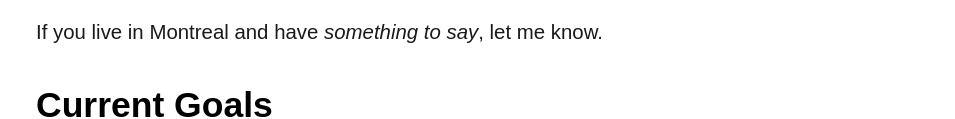
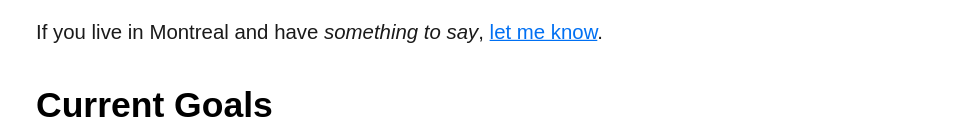
Before and after one commit to vmokry/personal-page, a plain HTML site: page now.html in a window 1280 px wide. Shown: the part 631-750 px from the top of the page, without its empty margins (154-1109 px from the left). Drawn offline with Linux system fonts and the light colour scheme; a small style sheet from the web is missing; a web font is replaced by a local one.

Commit message:
link to contact

```diff
--- a/now.html
+++ b/now.html
@@ -39,7 +39,7 @@
     <h2>Organizing Events</h2>
     <p>I host regular events for my friends and acquaintances &ndash; gatherings, poetry nights, music jams, potlucks, open
     mics, (sans-)drink &amp; draw, and deep discussions on all kinds of topics.</p>
-    <p>If you live in Montreal and have <em>something to say</em>, let me know.</p>
+    <p>If you live in Montreal and have <em>something to say</em>, <a class="link" href="contact.html">let me know</a>.</p>
 
     <h2>Current Goals</h2>
     <ul>
```
